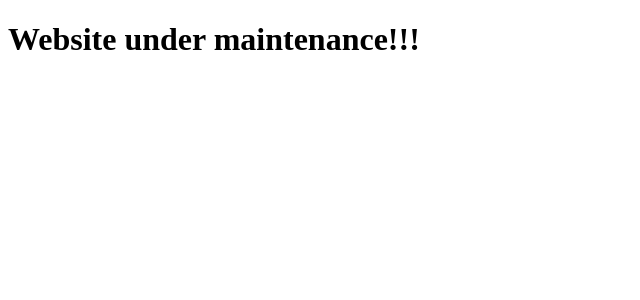
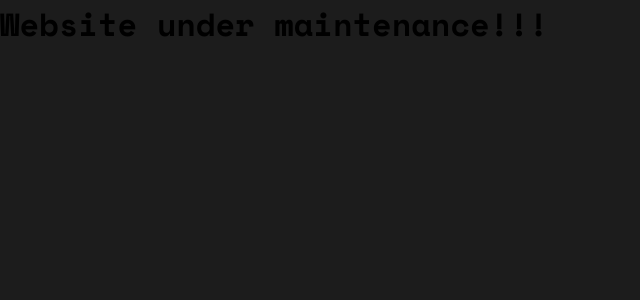
Before and after one commit to dbslapitan/mgsgtruckingservices, a Next.js app: page / in a window 1280 px wide. Shown: the top 300 px of the page, without its empty margins (0-640 px from the left). Built offline with nearby package versions, Linux system fonts and the light colour scheme.

Commit message:
normalize

```diff
--- a/src/app/globals.scss
+++ b/src/app/globals.scss
@@ -0,0 +1,22 @@
+@use "../styles/mixins" as *;
+@use "../styles/variables" as *;
+
+html{
+    box-sizing: border-box;
+    min-height: 100%;
+    display: flex;
+    flex-direction: column;
+  }
+
+  *{
+    padding: 0;
+    margin: 0;
+  }
+
+  *, *::before, *::after{
+    box-sizing: inherit;
+  }
+
+  body{
+    background-color: $primary;
+  }
--- a/src/app/layout.tsx
+++ b/src/app/layout.tsx
@@ -1,19 +1,14 @@
 import type { Metadata } from "next";
-import { Geist, Geist_Mono } from "next/font/google";
+import { Space_Mono } from "next/font/google";
 import "./globals.scss";
 
-const geistSans = Geist({
-  variable: "--font-geist-sans",
-  subsets: ["latin"],
-});
-
-const geistMono = Geist_Mono({
-  variable: "--font-geist-mono",
-  subsets: ["latin"],
+const spaceMono = Space_Mono({
+    weight: ["400", "700"],
+    subsets: ["latin"]
 });
 
 export const metadata: Metadata = {
-  title: "Create Next App",
+  title: "MGSG Trucking Services",
   description: "Generated by create next app",
 };
 
@@ -24,7 +19,7 @@ export default function RootLayout({
 }>) {
   return (
     <html lang="en">
-      <body className={`${geistSans.variable} ${geistMono.variable}`}>
+      <body className={`${spaceMono.className}`}>
         {children}
       </body>
     </html>
--- /dev/null
+++ b/src/styles/_mixins.scss
@@ -0,0 +1,11 @@
+@mixin tablet{
+    @media screen and (min-width: 768px) {
+        @content;
+    }
+}
+
+@mixin desktop{
+    @media screen and (min-width: 1440px) {
+        @content;
+    }
+}
--- /dev/null
+++ b/src/styles/_variables.scss
@@ -0,0 +1,2 @@
+$primary: #1C1C1C;
+$secondary: #000;
```
